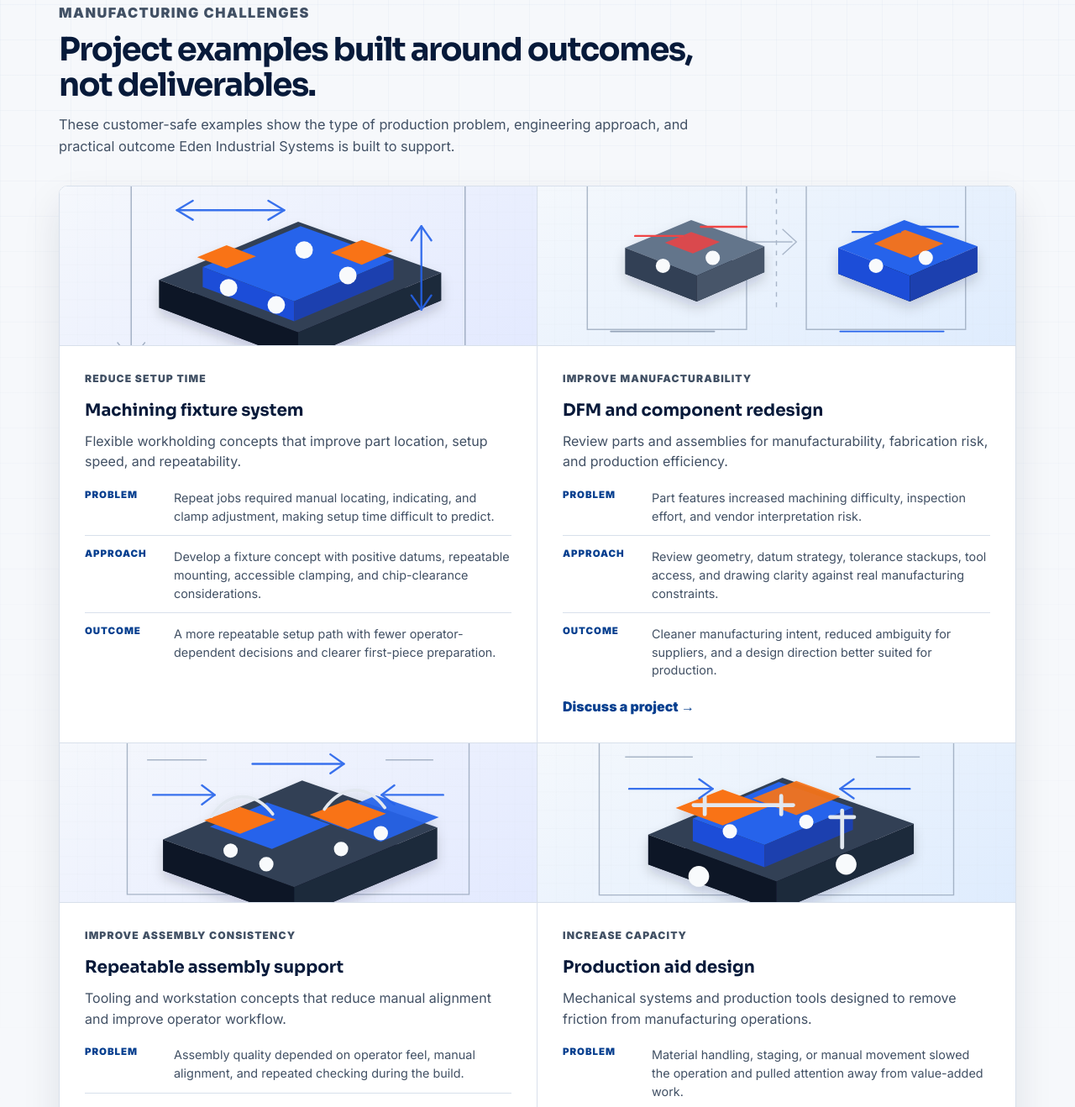
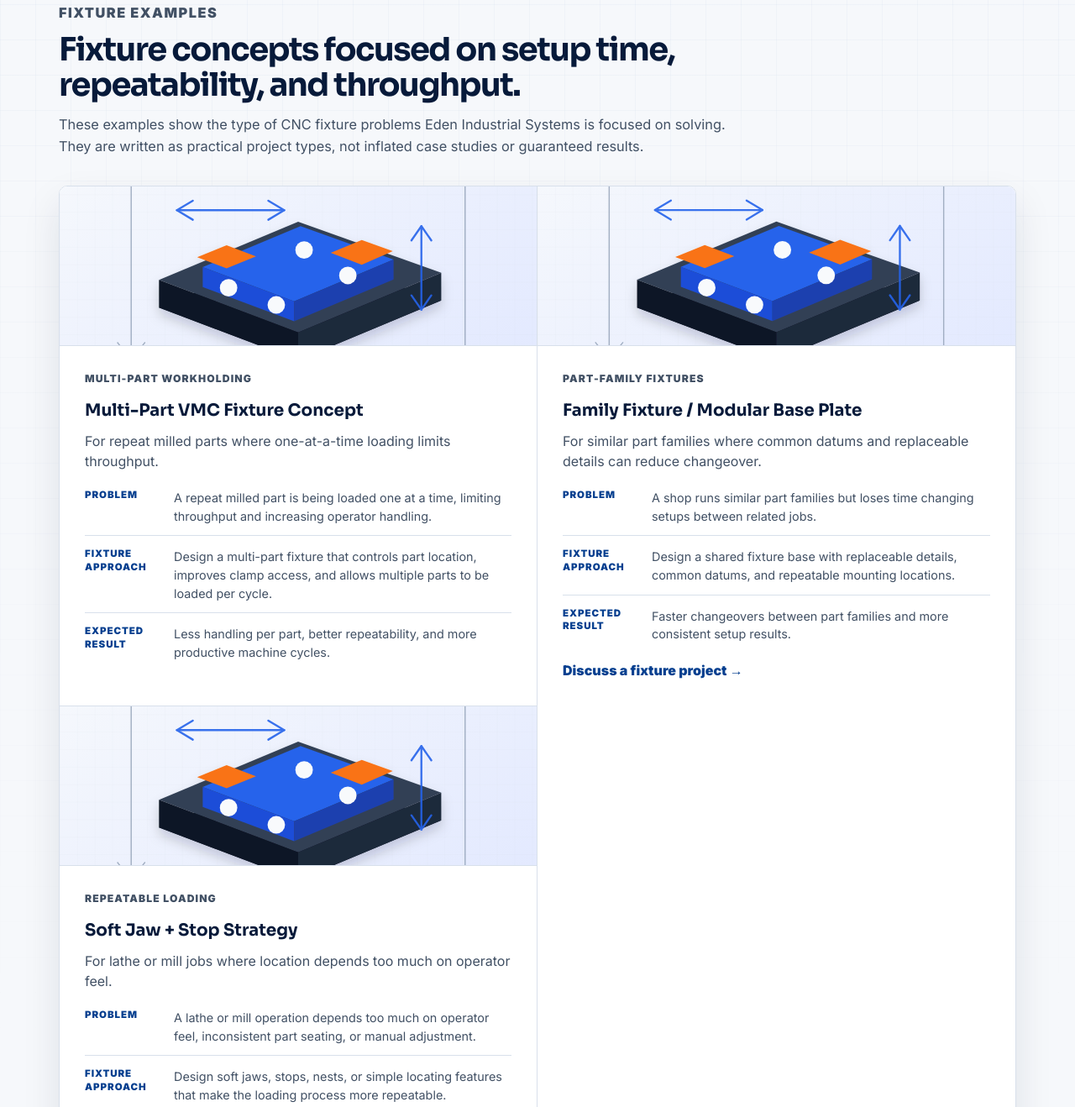
Before and after one commit to TylerDaGeorge/tylerdageorge.github.io, a plain HTML site: page index.html in a window 1280 px wide. Shown: the part 3814-5132 px from the top of the page at 84% size. Drawn offline with Linux system fonts and the light colour scheme.

Commit message:
Replace project examples with fixture-focused examples

```diff
--- a/index.html
+++ b/index.html
@@ -161,12 +161,11 @@
 
     <section id="work" class="section muted blueprint-bg-soft">
       <div class="container">
-        <div class="section-heading left-heading reveal"><p class="eyebrow">Manufacturing Challenges</p><h2>Project examples built around outcomes, not deliverables.</h2><p>These customer-safe examples show the type of production problem, engineering approach, and practical outcome Eden Industrial Systems is built to support.</p></div>
+        <div class="section-heading left-heading reveal"><p class="eyebrow">Fixture Examples</p><h2>Fixture concepts focused on setup time, repeatability, and throughput.</h2><p>These examples show the type of CNC fixture problems Eden Industrial Systems is focused on solving. They are written as practical project types, not inflated case studies or guaranteed results.</p></div>
         <div class="project-grid reveal delay-1">
-          <article class="project-card large-project"><img src="assets/project-fixture-system.svg" alt="CAD-style machining fixture with locating pins, clamps, and datum references" /><div class="project-copy"><p class="eyebrow">Reduce Setup Time</p><h3>Machining fixture system</h3><p>Flexible workholding concepts that improve part location, setup speed, and repeatability.</p><div class="case-study-list" aria-label="Machining fixture system case study details"><div class="case-study-item"><span class="case-study-label">Problem</span><span class="case-study-text">Repeat jobs required manual locating, indicating, and clamp adjustment, making setup time difficult to predict.</span></div><div class="case-study-item"><span class="case-study-label">Approach</span><span class="case-study-text">Develop a fixture concept with positive datums, repeatable mounting, accessible clamping, and chip-clearance considerations.</span></div><div class="case-study-item"><span class="case-study-label">Outcome</span><span class="case-study-text">A more repeatable setup path with fewer operator-dependent decisions and clearer first-piece preparation.</span></div></div></div></article>
-          <article class="project-card large-project"><img src="assets/project-dfm-redesign.svg" alt="Technical DFM redesign illustration comparing a component before and after manufacturability review" /><div class="project-copy"><p class="eyebrow">Improve Manufacturability</p><h3>DFM and component redesign</h3><p>Review parts and assemblies for manufacturability, fabrication risk, and production efficiency.</p><div class="case-study-list" aria-label="DFM and component redesign case study details"><div class="case-study-item"><span class="case-study-label">Problem</span><span class="case-study-text">Part features increased machining difficulty, inspection effort, and vendor interpretation risk.</span></div><div class="case-study-item"><span class="case-study-label">Approach</span><span class="case-study-text">Review geometry, datum strategy, tolerance stackups, tool access, and drawing clarity against real manufacturing constraints.</span></div><div class="case-study-item"><span class="case-study-label">Outcome</span><span class="case-study-text">Cleaner manufacturing intent, reduced ambiguity for suppliers, and a design direction better suited for production.</span></div></div><a class="case-study-link" href="#contact">Discuss a project &rarr;</a></div></article>
-          <article class="project-card large-project"><img src="assets/project-assembly-tooling.svg" alt="Assembly tooling illustration with locating nests, alignment pins, and operator workflow arrows" /><div class="project-copy"><p class="eyebrow">Improve Assembly Consistency</p><h3>Repeatable assembly support</h3><p>Tooling and workstation concepts that reduce manual alignment and improve operator workflow.</p><div class="case-study-list" aria-label="Repeatable assembly support case study details"><div class="case-study-item"><span class="case-study-label">Problem</span><span class="case-study-text">Assembly quality depended on operator feel, manual alignment, and repeated checking during the build.</span></div><div class="case-study-item"><span class="case-study-label">Approach</span><span class="case-study-text">Create tooling concepts with nests, stops, alignment features, access for hands and tools, and a clearer assembly sequence.</span></div><div class="case-study-item"><span class="case-study-label">Outcome</span><span class="case-study-text">A more controlled workflow that supports consistent loading, simpler training, and less rework from alignment variation.</span></div></div><a class="case-study-link" href="#contact">Discuss a project &rarr;</a></div></article>
-          <article class="project-card large-project"><img src="assets/project-production-aid.svg" alt="CAD-style production aid with workstation, material handling, and workflow elements" /><div class="project-copy"><p class="eyebrow">Increase Capacity</p><h3>Production aid design</h3><p>Mechanical systems and production tools designed to remove friction from manufacturing operations.</p><div class="case-study-list" aria-label="Production aid design case study details"><div class="case-study-item"><span class="case-study-label">Problem</span><span class="case-study-text">Material handling, staging, or manual movement slowed the operation and pulled attention away from value-added work.</span></div><div class="case-study-item"><span class="case-study-label">Approach</span><span class="case-study-text">Design a practical aid around floor space, operator reach, part protection, maintenance access, and vendor-ready fabrication details.</span></div><div class="case-study-item"><span class="case-study-label">Outcome</span><span class="case-study-text">A production-focused mechanical concept that reduces wasted motion and helps the team keep work moving predictably.</span></div></div></div></article>
+          <article class="project-card large-project"><img src="assets/project-fixture-system.svg" alt="CAD-style multi-part machining fixture with locating pins, clamps, and datum references" /><div class="project-copy"><p class="eyebrow">Multi-Part Workholding</p><h3>Multi-Part VMC Fixture Concept</h3><p>For repeat milled parts where one-at-a-time loading limits throughput.</p><div class="case-study-list" aria-label="Multi-part VMC fixture concept details"><div class="case-study-item"><span class="case-study-label">Problem</span><span class="case-study-text">A repeat milled part is being loaded one at a time, limiting throughput and increasing operator handling.</span></div><div class="case-study-item"><span class="case-study-label">Fixture Approach</span><span class="case-study-text">Design a multi-part fixture that controls part location, improves clamp access, and allows multiple parts to be loaded per cycle.</span></div><div class="case-study-item"><span class="case-study-label">Expected Result</span><span class="case-study-text">Less handling per part, better repeatability, and more productive machine cycles.</span></div></div></div></article>
+          <article class="project-card large-project"><img src="assets/project-fixture-system.svg" alt="CAD-style modular fixture base plate with replaceable details and common datum features" /><div class="project-copy"><p class="eyebrow">Part-Family Fixtures</p><h3>Family Fixture / Modular Base Plate</h3><p>For similar part families where common datums and replaceable details can reduce changeover.</p><div class="case-study-list" aria-label="Family fixture and modular base plate details"><div class="case-study-item"><span class="case-study-label">Problem</span><span class="case-study-text">A shop runs similar part families but loses time changing setups between related jobs.</span></div><div class="case-study-item"><span class="case-study-label">Fixture Approach</span><span class="case-study-text">Design a shared fixture base with replaceable details, common datums, and repeatable mounting locations.</span></div><div class="case-study-item"><span class="case-study-label">Expected Result</span><span class="case-study-text">Faster changeovers between part families and more consistent setup results.</span></div></div><a class="case-study-link" href="#contact">Discuss a fixture project &rarr;</a></div></article>
+          <article class="project-card large-project"><img src="assets/project-fixture-system.svg" alt="CAD-style soft jaw and stop strategy for repeatable CNC part loading" /><div class="project-copy"><p class="eyebrow">Repeatable Loading</p><h3>Soft Jaw + Stop Strategy</h3><p>For lathe or mill jobs where location depends too much on operator feel.</p><div class="case-study-list" aria-label="Soft jaw and stop strategy details"><div class="case-study-item"><span class="case-study-label">Problem</span><span class="case-study-text">A lathe or mill operation depends too much on operator feel, inconsistent part seating, or manual adjustment.</span></div><div class="case-study-item"><span class="case-study-label">Fixture Approach</span><span class="case-study-text">Design soft jaws, stops, nests, or simple locating features that make the loading process more repeatable.</span></div><div class="case-study-item"><span class="case-study-label">Expected Result</span><span class="case-study-text">More consistent part location, less operator decision-making, and faster first-piece approval.</span></div></div><a class="case-study-link" href="#contact">Discuss a fixture project &rarr;</a></div></article>
         </div>
       </div>
     </section>
```
